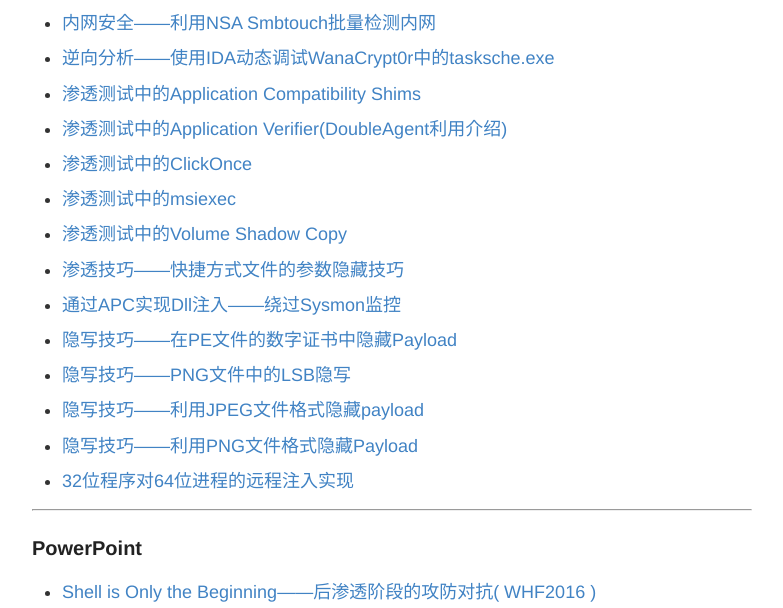
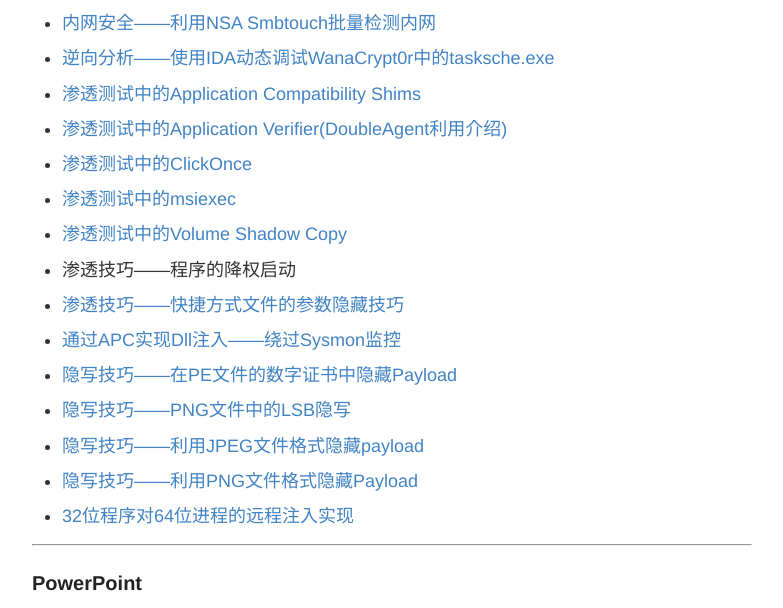
Before and after one commit to 3gstudent/backup-3gstudent.github.io, a Jekyll site: the page built from about.md, in a window 1280 px wide and 900 px high, scrolled down 2666 px, cut to the strip 0-608 px from the top of the window. Shown: the whole strip, without its empty margins (248-1031 px from the left). Built offline with Jekyll 4.4.1, drawn with Linux system fonts in a browser that asks for light colours.

Commit message:
Update about.md

```diff
--- a/about.md
+++ b/about.md
@@ -168,6 +168,9 @@ Github:   [3gstudent](https://github.com/3gstudent)
  [渗透测试中的Volume Shadow Copy](https://3gstudent.github.io/3gstudent.github.io/%E6%B8%97%E9%80%8F%E6%B5%8B%E8%AF%95%E4%B8%AD%E7%9A%84Volume-Shadow-Copy/)
 
 -
+ 渗透技巧——程序的降权启动
+
+-
  [渗透技巧——快捷方式文件的参数隐藏技巧](https://3gstudent.github.io/3gstudent.github.io/%E6%B8%97%E9%80%8F%E6%8A%80%E5%B7%A7-%E5%BF%AB%E6%8D%B7%E6%96%B9%E5%BC%8F%E6%96%87%E4%BB%B6%E7%9A%84%E5%8F%82%E6%95%B0%E9%9A%90%E8%97%8F%E6%8A%80%E5%B7%A7/)
 
 -
```
